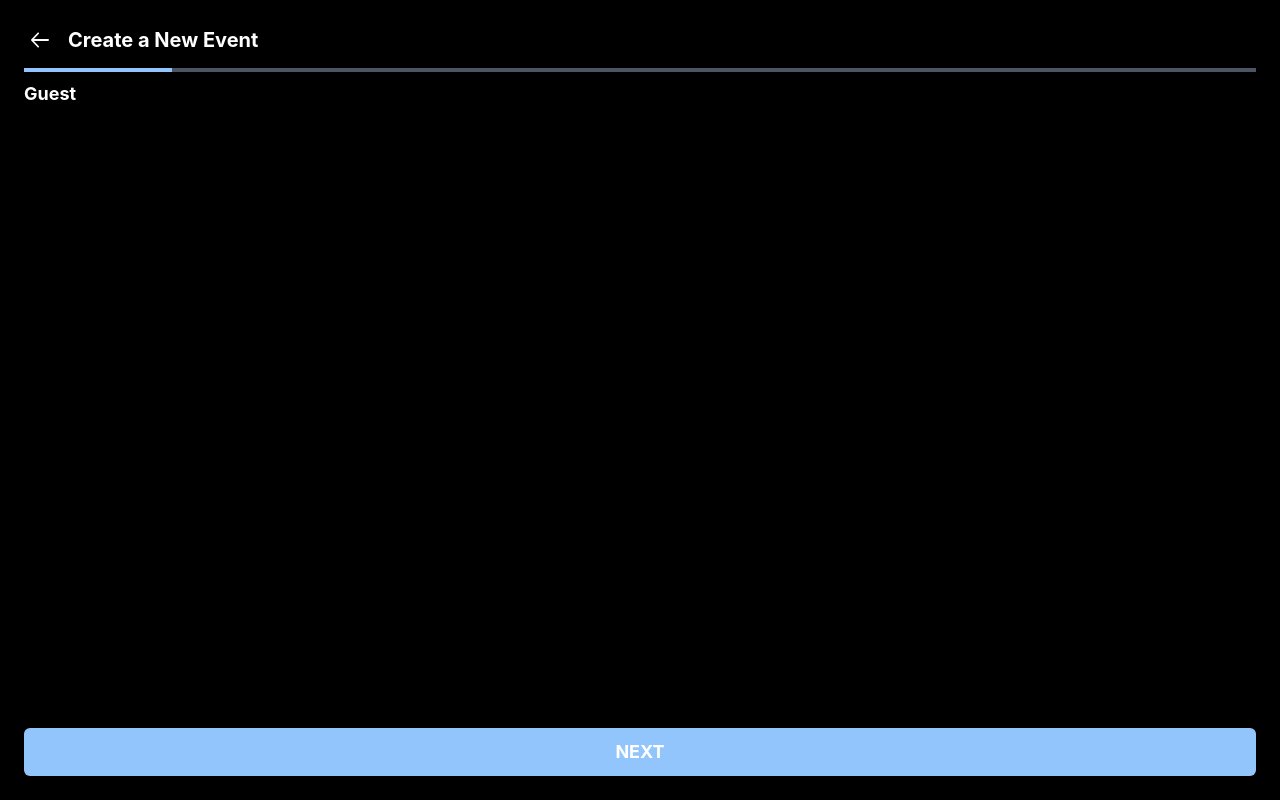
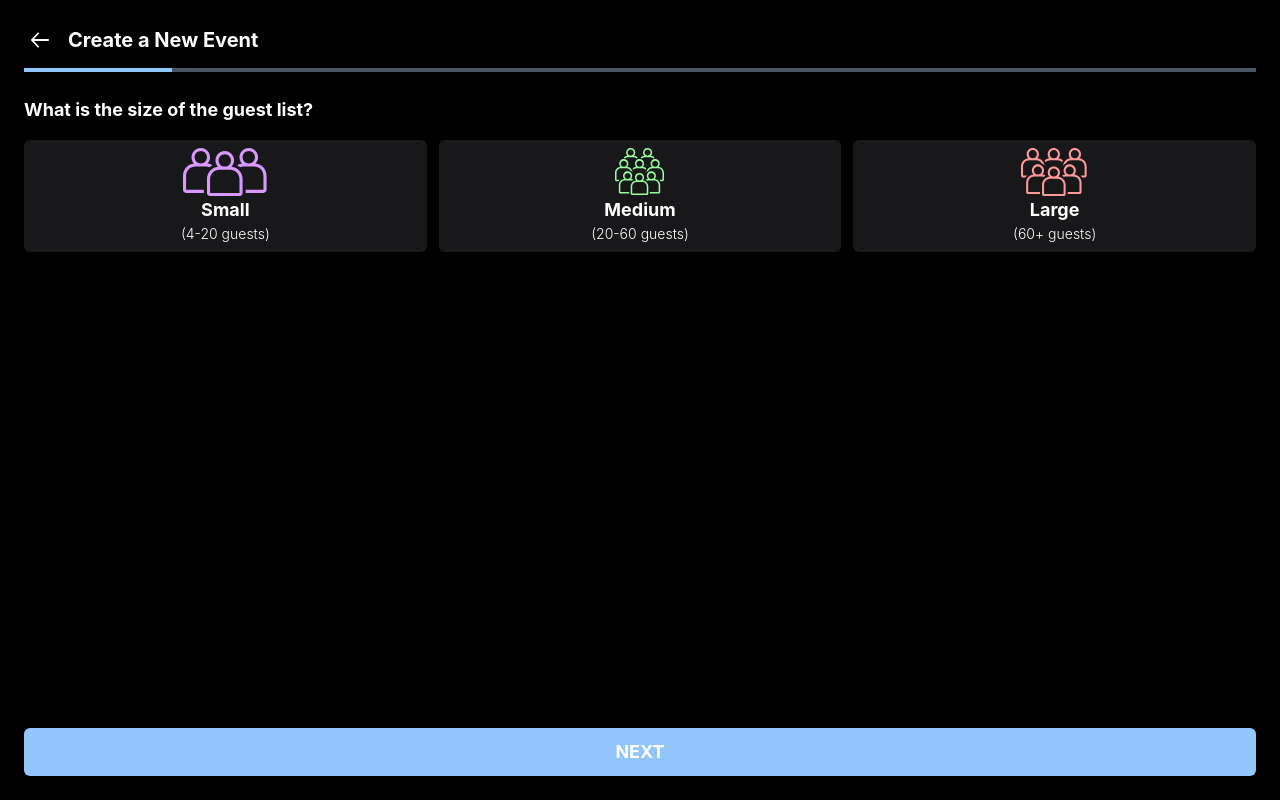
Before and after one commit to nmolaei7878/PartyPlan, a React (Create React App) app: page /create-plan/guest in a window 1280 px wide. Built offline with nearby package versions, Linux system fonts and the light colour scheme.

Commit message:
add guest page

```diff
--- /dev/null
+++ b/src/core/constatnt/KGuest.ts
@@ -0,0 +1,17 @@
+import { KIcons } from "./KIcons";
+
+type KGuestType = {
+  title: string;
+  desription: string;
+  iconPath: string;
+};
+
+export const KGuest: Array<KGuestType> = [
+  { title: "Small", desription: "(4-20 guests)", iconPath: KIcons.small },
+  {
+    title: "Medium",
+    desription: "(20-60 guests)",
+    iconPath: KIcons.medium,
+  },
+  { title: "Large", desription: "(60+ guests)", iconPath: KIcons.large },
+];
--- a/src/pages/home/shared/Tile.tsx
+++ b/src/pages/home/shared/Tile.tsx
@@ -3,13 +3,15 @@ import React from "react";
 type TileProps = {
   icon: string;
   title: string;
+  description?: string;
 };
 
-const Tile: React.FC<TileProps> = ({ title, icon }) => {
+const Tile: React.FC<TileProps> = ({ title, icon, description }) => {
   return (
-    <div className="bg-zinc-900 h-28 rounded-md flex items-center flex-col justify-center gap-2 px-2">
+    <div className="bg-zinc-900 h-28 rounded-md flex items-center flex-col justify-center px-2">
       <img className="h-12" src={icon} alt="" />
-      <p className="px-2">{title}</p>
+      <p className="px-2 text- ">{title}</p>
+      <p className="text-sm font-light">{description}</p>
     </div>
   );
 };
--- a/src/pages/plan/components/Guest.tsx
+++ b/src/pages/plan/components/Guest.tsx
@@ -1,7 +1,24 @@
-import React from "react";
+import React, { useMemo } from "react";
+import Tile from "../../home/shared/Tile";
+import { KGuest } from "../../../core/constatnt/KGuest";
 
 const Guest = () => {
-  return <div>Guest</div>;
+  const memoizeKGuest = useMemo(() => KGuest, []);
+  return (
+    <>
+      <p className="mt-4 ">What is the size of the guest list?</p>
+      <div className="grid grid-cols-3 w-full gap-3 mt-4">
+        {memoizeKGuest.map((e) => (
+          <Tile
+            icon={e.iconPath}
+            title={e.title}
+            description={e.desription}
+            key={e.iconPath}
+          />
+        ))}
+      </div>
+    </>
+  );
 };
 
 export default Guest;
--- a/src/pages/plan/components/Occasion.tsx
+++ b/src/pages/plan/components/Occasion.tsx
@@ -1,6 +1,7 @@
 import React, { useMemo } from "react";
 import { KOccasion } from "../../../core/constatnt/KOccasion";
 import Tile from "../../home/shared/Tile";
+
 const Occasion = () => {
   const memoizeOcassion = useMemo(() => KOccasion, []);
   return (
```
